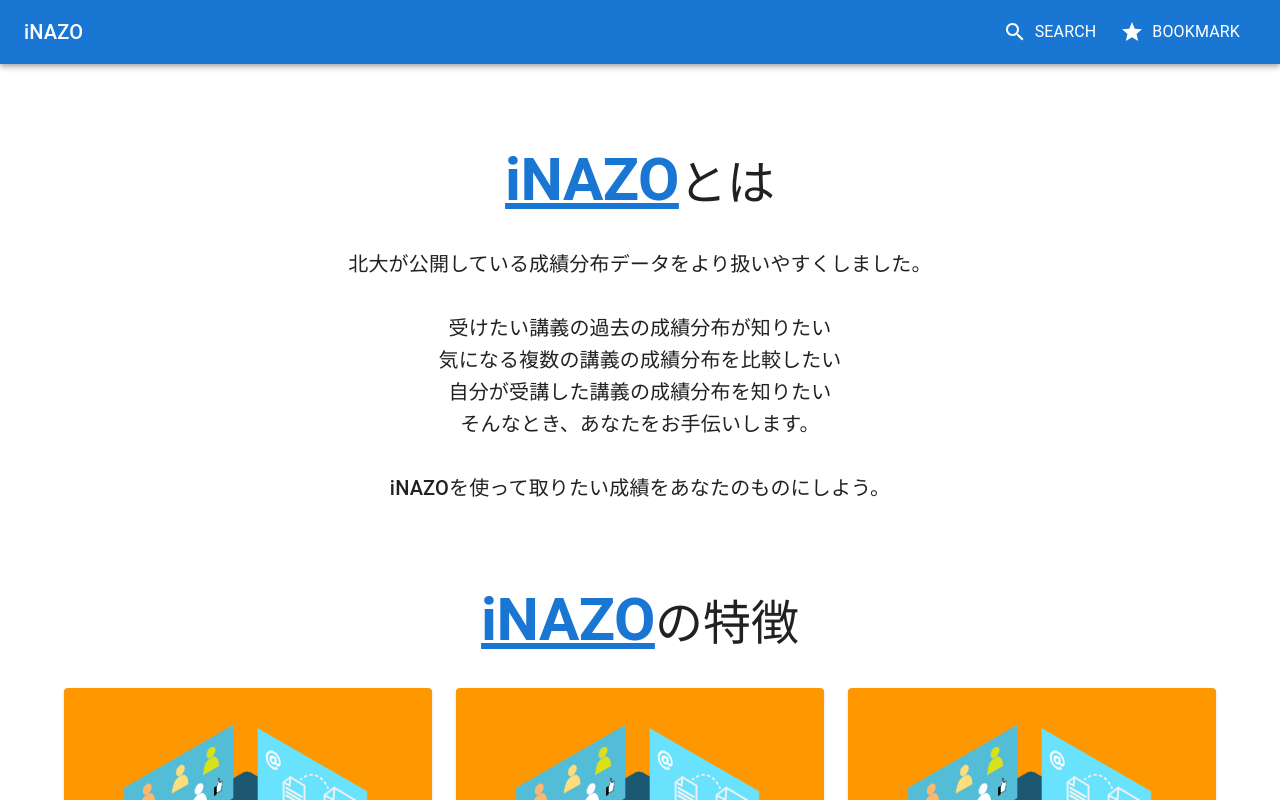
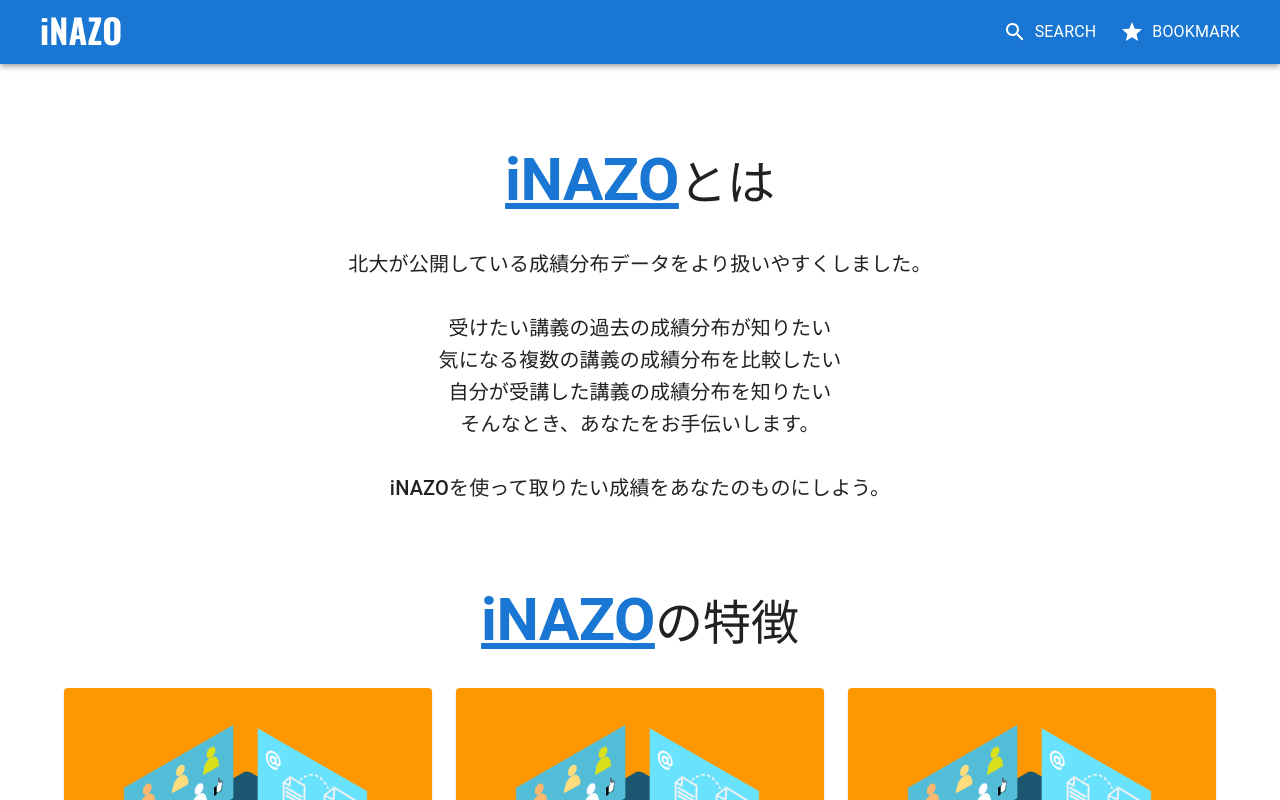
Before and after one commit to iNAZO-org/iNAZO-frontend, a Next.js app: page / in a window 1280 px wide. Shown: the top 800 px of the page. Built offline with nearby package versions, Linux system fonts and the light colour scheme.

Commit message:
[add] iNAZO title logo

```diff
--- a/src/components/organisms/Header.tsx
+++ b/src/components/organisms/Header.tsx
@@ -1,8 +1,7 @@
 import { Star } from '@mui/icons-material'
 import SearchIcon from '@mui/icons-material/Search'
-import AppBar from '@mui/material/AppBar'
-import Toolbar from '@mui/material/Toolbar'
-import Typography from '@mui/material/Typography'
+import { AppBar, Toolbar, Typography, Box } from '@mui/material'
+import Link from 'next/link'
 import { FC } from 'react'
 
 import LinkWithIcon from 'components/molecules/LinkWithIcon'
@@ -14,9 +13,23 @@ const Header: FC<HeaderProps> = () => {
   return (
     <AppBar position="static">
       <Toolbar>
-        <Typography variant="h6" component="div" sx={{ flexGrow: 1 }}>
-          iNAZO
-        </Typography>
+        <Box sx={{ flexGrow: 1 }}>
+          <Link href="/" style={{ textDecoration: 'none' }}>
+            <Typography
+              variant="h4"
+              sx={{
+                display: 'inline-block',
+                fontFamily: 'Oswald',
+                color: 'white',
+                ml: '1rem',
+                mb: '0.2rem',
+              }}
+            >
+              iNAZO
+            </Typography>
+          </Link>
+        </Box>
+
         <LinkWithIcon href="/search" icon={<SearchIcon />} sx={{ mr: '1rem' }}>
           SEARCH
         </LinkWithIcon>
--- a/src/components/templates/LoadingLayout.tsx
+++ b/src/components/templates/LoadingLayout.tsx
@@ -1,7 +1,7 @@
+import BasicLayout from './BasicLayout'
 import Loading from 'components/atoms/Loading'
 
 import { BaseProps } from 'types'
-import BasicLayout from './BasicLayout'
 
 type LoadingLayoutProps = BaseProps & {
   open: boolean
--- /dev/null
+++ b/src/pages/_document.tsx
@@ -0,0 +1,18 @@
+import { Html, Head, Main, NextScript } from 'next/document'
+
+export default function Document() {
+  return (
+    <Html>
+      <Head>
+        <link
+          href="https://fonts.googleapis.com/css?family=Oswald:700"
+          rel="stylesheet"
+        />
+      </Head>
+      <body>
+        <Main />
+        <NextScript />
+      </body>
+    </Html>
+  )
+}
--- a/src/pages/search.tsx
+++ b/src/pages/search.tsx
@@ -1,14 +1,14 @@
 import { Grid, Alert, Typography } from '@mui/material'
 import Head from 'next/head'
+import { useRouter } from 'next/router'
 import { useCallback, useEffect, useState } from 'react'
 
 import Pagination from 'components/atoms/Pagination'
 import GradeDistributionCard from 'components/molecules/GradeDistributionCard'
+import SearchForm from 'components/organisms/SearchForm'
 import BasicLayout from 'components/templates/BasicLayout'
+import LoadingLayout from 'components/templates/LoadingLayout'
 import { useSearchGradeDistribution } from 'utils/api'
-import { useRouter } from 'next/router'
-import SearchForm from 'components/organisms/SearchForm'
-import LoadingLayout from 'components/templates/LoadingLayout'
 
 const Search = () => {
   const router = useRouter()
```
